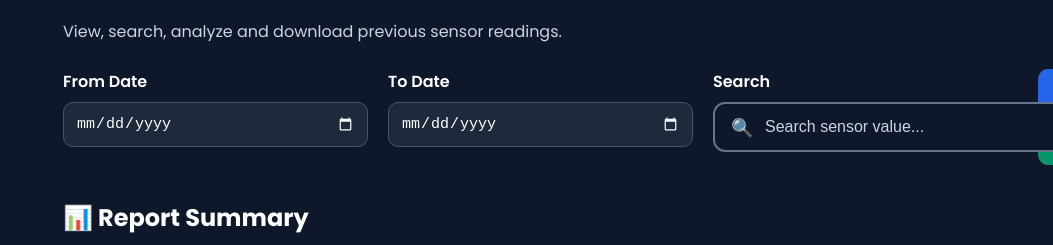
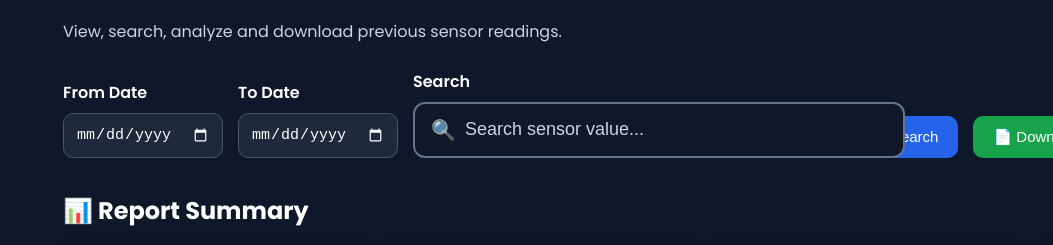
Before and after one commit to m8367621/smart-shopfloor-dashboard, a plain HTML site: page history.html in a window 1280 px wide. Shown: the part 102-347 px from the top of the page, without its empty margins (227-1280 px from the left). Drawn offline with nearby package versions, Linux system fonts and the light colour scheme.

Commit message:
fixed history page

```diff
--- a/css/dashboard.css
+++ b/css/dashboard.css
@@ -794,9 +794,10 @@ table{
 }
 
 .history-filter{
-    display:grid;
-    grid-template-columns:repeat(auto-fit,minmax(220px,1fr));
-    gap:20px;
+    display:flex;
+    align-items:flex-end;
+    gap:15px;
+    flex-wrap:wrap;
     margin-bottom:30px;
 }
 
@@ -822,9 +823,8 @@ table{
 
 .filter-buttons{
     display:flex;
-    align-items:end;
-    gap:12px;
-    flex-wrap:wrap;
+    gap:15px;
+    align-items:flex-end;
 }
 
 .primary-btn,
@@ -1025,25 +1025,22 @@ h1{
     color:#cbd5e1;
 }
 /* Search Box */
-
 .search-box{
     position:relative;
-    width:100%;
+    width:420px;
+    max-width:100%;
 }
 
 .search-box input{
     width:100%;
-    padding:14px 18px 14px 50px;
+    height:52px;
+    padding:0 18px 0 50px;
     background:#0f172a;
-    color:white;
+    color:#fff;
     border:2px solid #64748b;
     border-radius:12px;
-    font-size:16px;
+    font-size:18px;
     outline:none;
-}
-
-.search-box input:focus{
-    border-color:#3b82f6;
 }
 
 .search-box input::placeholder{
@@ -1055,6 +1052,6 @@ h1{
     left:18px;
     top:50%;
     transform:translateY(-50%);
-    font-size:18px;
     color:#cbd5e1;
+    font-size:20px;
 }
```
